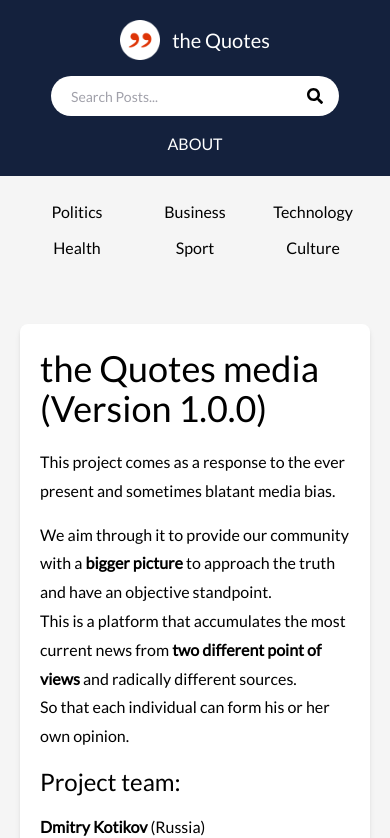
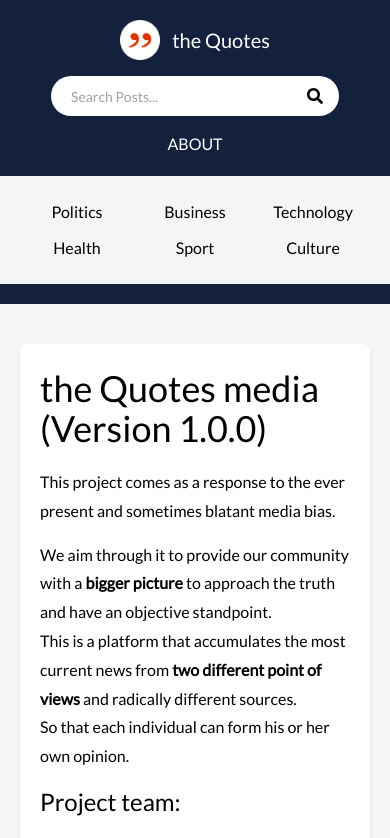
Before and after one commit to mielenyvin/thequotes_dark, a Next.js app: page /about in a window 390 px wide. Shown: the top 838 px of the page. Built offline with nearby package versions, Linux system fonts and the light colour scheme.

Commit message:
design updates

```diff
--- a/components/Layout.js
+++ b/components/Layout.js
@@ -31,7 +31,7 @@ export default function Layout({title, keywords, desciprtion, children, categori
 </div>
 </div>
 
-<div className='pb-0 sm:pb-5'></div>
+<div className='pb-5'></div>
 
 {/* {(router.pathname === '/' || router.pathname === '/about' || router.pathname === '/news/category' || router.pathname === '/news/search') && <Showcase />} */}
 
@@ -54,9 +54,9 @@ export default function Layout({title, keywords, desciprtion, children, categori
 
 {(router.pathname === '/' || (router.pathname != '/about' && router.pathname != '/news/category' && router.pathname != '/news/search')  ) &&
 <div className=' sm:mx-6'>
-<div className='bg-qlitegray sm:rounded-2xl container mx-auto flex flex-wrap p-5 flex-col '>
+<div className='bg-qlitegray sm:rounded-2xl container mx-auto flex flex-wrap pt-5 p-5 flex-col '>
 <main className='mb-auto container mx-auto sm:px-5'>
-<div className='mt-5'></div><div className=''>{children}</div>
+<div className='sm:mt-5'></div><div className=''>{children}</div>
 <div className='mt-5'></div></main></div></div>}
 
 
```
